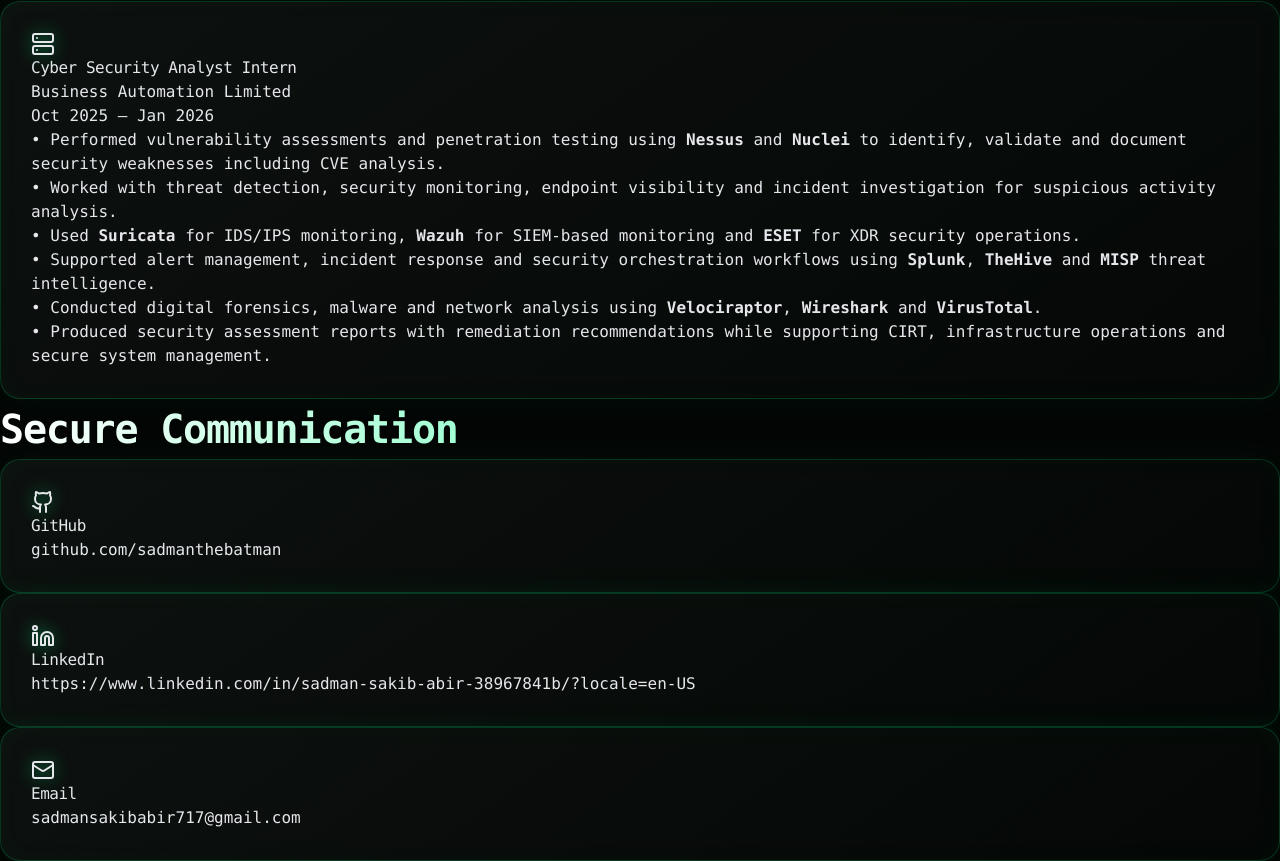
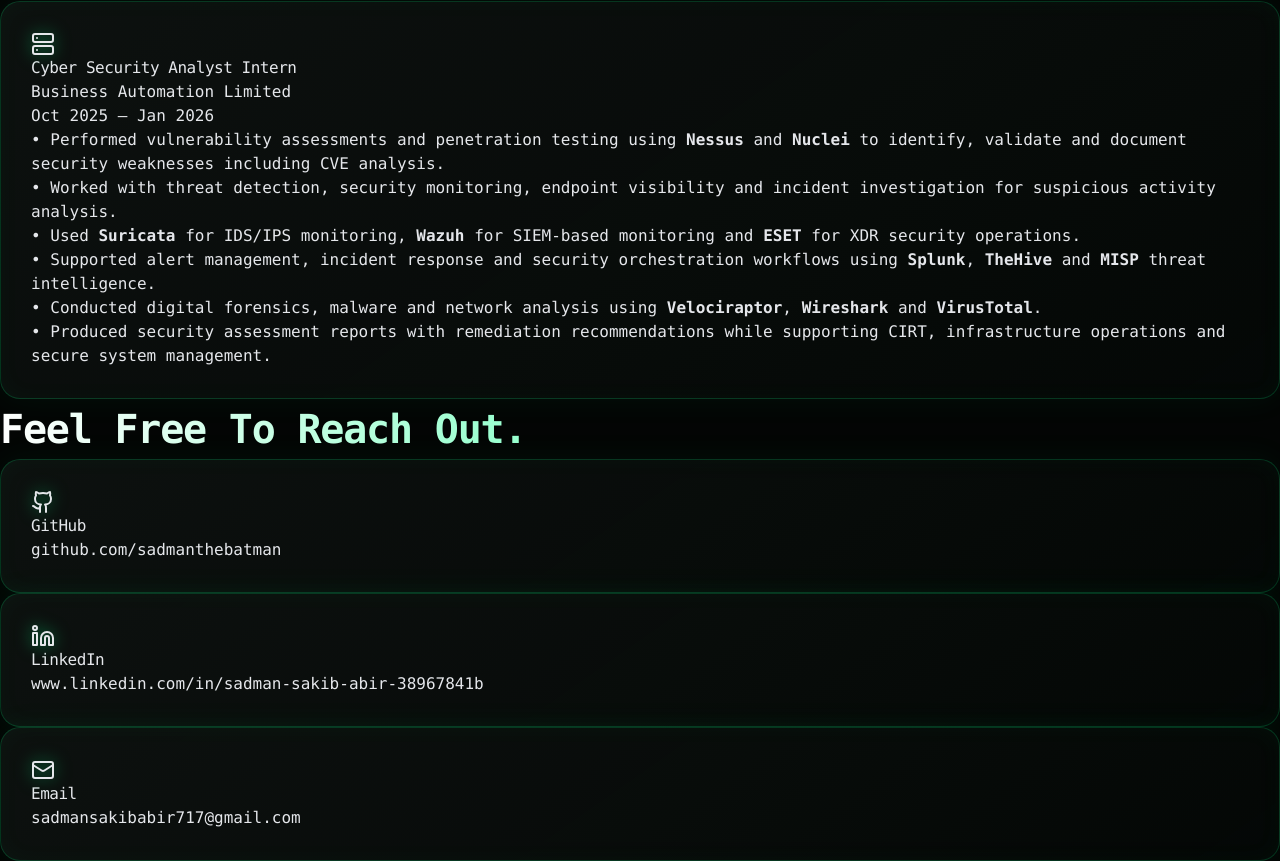
Before and after one commit to sadmanthebatman/My-Portfolio, a Next.js app: page / in a window 1280 px wide. Shown: the part 2749-3610 px from the top of the page. Built offline with nearby package versions, Linux system fonts and the light colour scheme.

Commit message:
Update page.tsx

```diff
--- a/app/page.tsx
+++ b/app/page.tsx
@@ -55,8 +55,6 @@
 
 
 
-
-
 const securityGroups=[
 
 {
@@ -104,22 +102,12 @@
 
 
 
-
-
-
-
 export default function Home(){
 
 
 return(
 
 <main className="min-h-screen px-6 md:px-16 py-10">
-
-
-
-
-
-{/* HERO */}
 
 
 <section className="grid md:grid-cols-2 gap-10 items-center">
@@ -135,8 +123,6 @@
 CYBER SECURITY PROFILE
 
 </div>
-
-
 
 
 <h1 className="text-5xl md:text-7xl font-bold">
@@ -160,7 +146,6 @@
 </h2>
 
 
-
 <p className="text-gray-500 mt-5 max-w-xl">
 
 Focused on penetration testing, SOC operations,
@@ -171,13 +156,13 @@
 
 
 
-
 <div className="flex gap-4 mt-8">
 
 
 <a
 href="/Sadman-Sakib-Abir-Resume.pdf"
-download
+target="_blank"
+rel="noopener noreferrer"
 className="btn"
 >
 
@@ -193,6 +178,7 @@
 <a
 href="https://github.com/sadmanthebatman"
 target="_blank"
+rel="noopener noreferrer"
 className="btn"
 >
 
@@ -203,15 +189,10 @@
 </a>
 
 
-
 </div>
 
 
-
 </div>
-
-
-
 
 
 
@@ -299,16 +280,7 @@
 
 </section>
 
-
-
-
-
-
-
-
-
 {/* PROJECTS */}
-
 
 
 <section className="mt-24">
@@ -352,11 +324,13 @@
 
 
 
+
 <h3 className="text-xl font-bold mt-6">
 
 {project.title}
 
 </h3>
+
 
 
 <p className="text-green-400 text-sm mt-3">
@@ -367,11 +341,13 @@
 
 
 
+
 <p className="text-gray-400 mt-5 text-sm">
 
 {project.description}
 
 </p>
+
 
 
 
@@ -395,9 +371,11 @@
 
 
 
+
 <a
 href={project.link}
 target="_blank"
+rel="noopener noreferrer"
 className="flex gap-2 items-center text-green-400 mt-6"
 >
 
@@ -408,6 +386,7 @@
 <ExternalLink size={15}/>
 
 </a>
+
 
 
 </div>
@@ -428,11 +407,7 @@
 
 
 
-
-
-
 {/* SECURITY ARSENAL */}
-
 
 
 <section className="mt-24">
@@ -445,11 +420,13 @@
 </h2>
 
 
+
 <p className="subtitle">
 
 Tools and technologies used for offensive and defensive security
 
 </p>
+
 
 
 
@@ -478,6 +455,7 @@
 
 
 </div>
+
 
 
 
@@ -510,7 +488,6 @@
 
 ))
 
-
 }
 
 
@@ -524,11 +501,7 @@
 
 
 
-
-
-
 {/* EXPERIENCE */}
-
 
 
 <section className="mt-24">
@@ -539,6 +512,7 @@
 Professional Experience
 
 </h2>
+
 
 
 
@@ -563,11 +537,13 @@
 </h3>
 
 
+
 <p className="text-green-400">
 
 Business Automation Limited
 
 </p>
+
 
 
 <p className="text-gray-500">
@@ -594,9 +570,11 @@
 </p>
 
 
+
 <p>
 • Worked with threat detection, security monitoring, endpoint visibility and incident investigation for suspicious activity analysis.
 </p>
+
 
 
 <p>
@@ -604,14 +582,17 @@
 </p>
 
 
+
 <p>
 • Supported alert management, incident response and security orchestration workflows using <b>Splunk</b>, <b>TheHive</b> and <b>MISP</b> threat intelligence.
 </p>
 
 
+
 <p>
 • Conducted digital forensics, malware and network analysis using <b>Velociraptor</b>, <b>Wireshark</b> and <b>VirusTotal</b>.
 </p>
+
 
 
 <p>
@@ -633,11 +614,7 @@
 
 
 
-
-
-
 {/* CONTACT */}
-
 
 
 <section className="mt-24">
@@ -645,9 +622,11 @@
 
 <h2 className="section-title">
 
-Secure Communication
+Feel Free To Reach Out.
 
 </h2>
+
+
 
 
 
@@ -658,6 +637,7 @@
 icon={<Github/>}
 title="GitHub"
 value="github.com/sadmanthebatman"
+link="https://github.com/sadmanthebatman"
 />
 
 
@@ -665,7 +645,8 @@
 <Contact
 icon={<Linkedin/>}
 title="LinkedIn"
-value="https://www.linkedin.com/in/sadman-sakib-abir-38967841b/?locale=en-US"
+value="www.linkedin.com/in/sadman-sakib-abir-38967841b"
+link="https://www.linkedin.com/in/sadman-sakib-abir-38967841b"
 />
 
 
@@ -674,13 +655,16 @@
 icon={<Mail/>}
 title="Email"
 value="sadmansakibabir717@gmail.com"
+link="mailto:sadmansakibabir717@gmail.com"
 />
+
 
 
 </div>
 
 
 </section>
+
 
 
 
@@ -699,17 +683,27 @@
 function Contact({
 icon,
 title,
-value
+value,
+link
 }:{
 icon:React.ReactNode;
 title:string;
 value:string;
+link:string;
 }){
 
 
 return(
 
-<div className="glass">
+<a
+href={link}
+target="_blank"
+rel="noopener noreferrer"
+className="block"
+>
+
+
+<div className="glass hover:border-green-400 transition cursor-pointer">
 
 
 <div className="text-green-400">
@@ -719,11 +713,13 @@
 </div>
 
 
+
 <h3 className="text-xl mt-4">
 
 {title}
 
 </h3>
+
 
 
 <p className="text-gray-400 mt-2">
@@ -733,8 +729,11 @@
 </p>
 
 
+
 </div>
 
+
+</a>
 
 )
 
```
